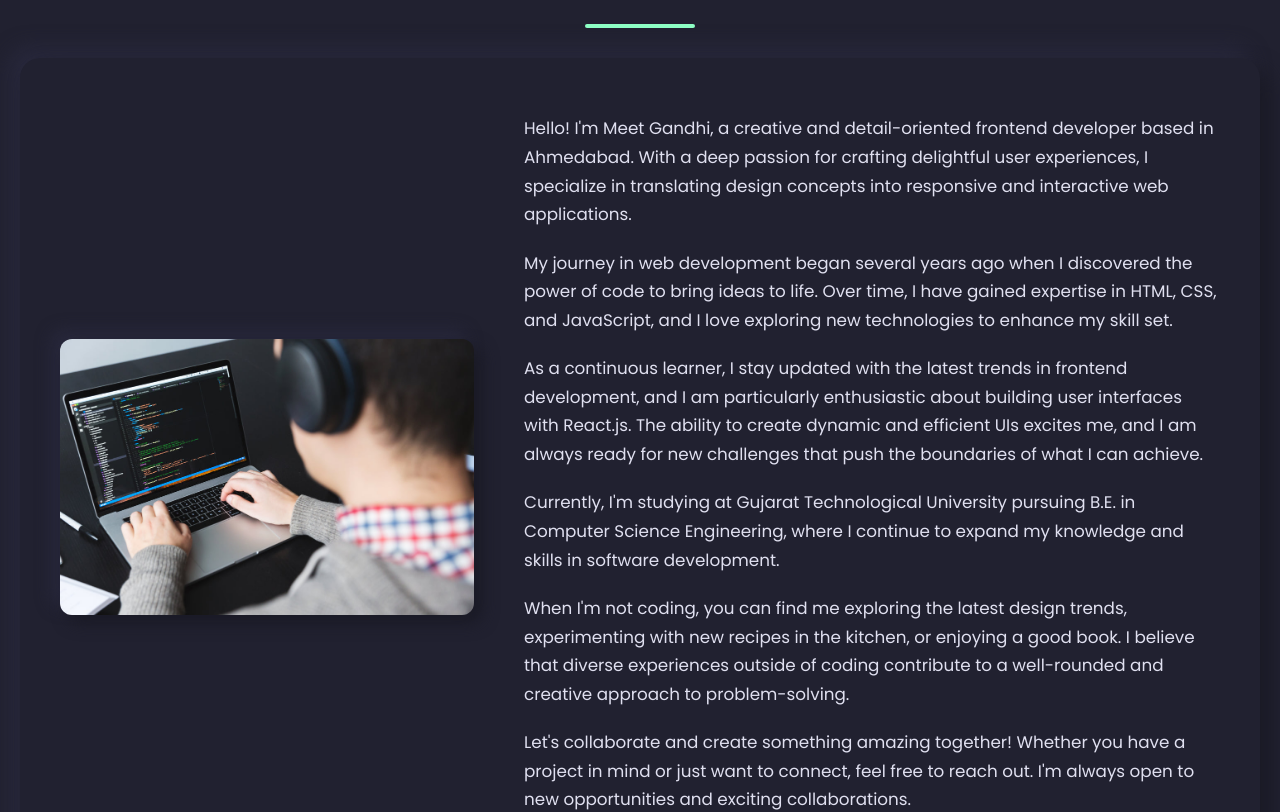
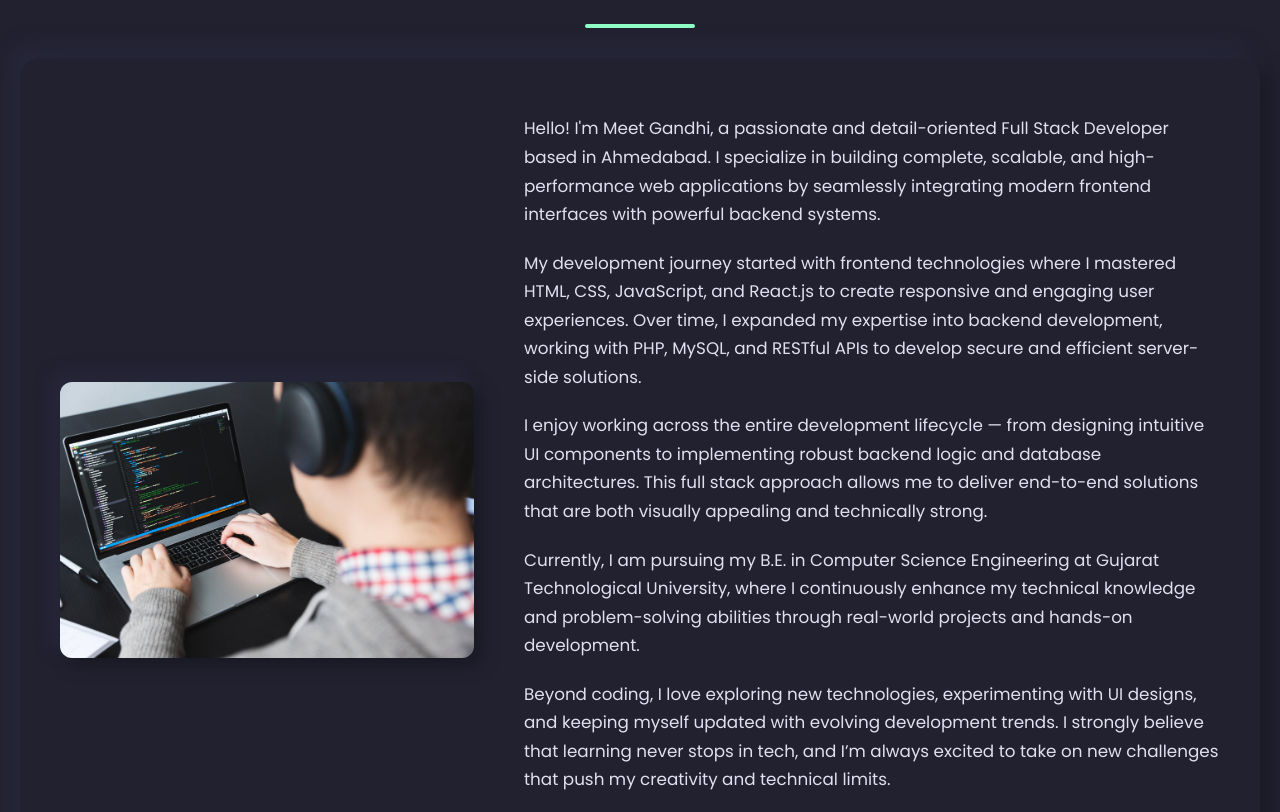
Before and after one commit to httpMeet/PortfolioWebsite, a React (Vite) app: page /about in a window 1280 px wide. Shown: the part 214-1026 px from the top of the page. Built offline with nearby package versions, Linux system fonts and the light colour scheme.

Commit message:
Final Changes

```diff
--- a/src/components/Skills.js
+++ b/src/components/Skills.js
@@ -8,6 +8,8 @@ const Skills = () => {
     { name: 'React', level: 75 },
     { name: 'TypeScript', level: 70 },
     { name: 'Git', level: 75 },
+    { name: 'PHP', level: 70 },
+    { name: 'MySQL', level: 65 },
   ];
 
   return (
@@ -25,7 +27,6 @@ const Skills = () => {
                 className="skill-bar"
                 style={{
                   width: `${skill.level}%`,
-                  // Individual color removed, using CSS gradient
                 }}
               />
             </div>
--- a/src/enhanced-styles.css
+++ b/src/enhanced-styles.css
@@ -1,3 +1,9 @@
+/* Animation Keyframes */
+@keyframes slideIn {
+    0% { opacity: 0; transform: translateY(20px); }
+    100% { opacity: 1; transform: translateY(0); }
+}
+
 body {
   font-family: 'Poppins', sans-serif;
   margin: 0;
@@ -232,9 +238,18 @@ h2 {
 }
 
 .title {
-  font-size: 1.8em;
-  margin-bottom: 15px;
-  font-weight: 500;
+    font-size: 1.8em;
+    margin-bottom: 15px;
+    font-weight: 500;
+}
+
+/* New rotating animation style */
+.title.animated-title {
+    font-size: 1.8em;
+    margin-bottom: 15px;
+    font-weight: 500;
+    /* Apply animation whenever the React key changes */
+    animation: slideIn 0.5s ease-out;
 }
 
 .subtitle {
--- a/src/pages/About.js
+++ b/src/pages/About.js
@@ -1,6 +1,5 @@
 import React from 'react';
 import image1 from '../assets/1.jpg';
-// Removed image2 import for simplified layout
 
 const About = () => {
   return (
@@ -9,24 +8,34 @@ const About = () => {
 
       <div className="about-me-content">
         <div className="image-container">
-          {/* Changed class to image-large for a prominent visual */}
           <img className="image-large" src={image1} alt="Meet Gandhi coding" />
         </div>
 
         <div className="text-container">
-          <p>Hello! I'm Meet Gandhi, a creative and detail-oriented frontend developer based in Ahmedabad. With a deep passion for crafting delightful user experiences, I specialize in translating design concepts into responsive and interactive web applications.</p>
+          <p>
+            Hello! I'm Meet Gandhi, a passionate and detail-oriented Full Stack Developer based in Ahmedabad. I specialize in building complete, scalable, and high-performance web applications by seamlessly integrating modern frontend interfaces with powerful backend systems.
+          </p>
 
-          <p>My journey in web development began several years ago when I discovered the power of code to bring ideas to life. Over time, I have gained expertise in HTML, CSS, and JavaScript, and I love exploring new technologies to enhance my skill set.</p>
+          <p>
+            My development journey started with frontend technologies where I mastered HTML, CSS, JavaScript, and React.js to create responsive and engaging user experiences. Over time, I expanded my expertise into backend development, working with PHP, MySQL, and RESTful APIs to develop secure and efficient server-side solutions.
+          </p>
 
-          <p>As a continuous learner, I stay updated with the latest trends in frontend development, and I am particularly enthusiastic about building user interfaces with React.js. The ability to create dynamic and efficient UIs excites me, and I am always ready for new challenges that push the boundaries of what I can achieve.</p>
+          <p>
+            I enjoy working across the entire development lifecycle — from designing intuitive UI components to implementing robust backend logic and database architectures. This full stack approach allows me to deliver end-to-end solutions that are both visually appealing and technically strong.
+          </p>
 
-          <p>Currently, I'm studying at Gujarat Technological University pursuing B.E. in Computer Science Engineering, where I continue to expand my knowledge and skills in software development.</p>
+          <p>
+            Currently, I am pursuing my B.E. in Computer Science Engineering at Gujarat Technological University, where I continuously enhance my technical knowledge and problem-solving abilities through real-world projects and hands-on development.
+          </p>
 
-          <p>When I'm not coding, you can find me exploring the latest design trends, experimenting with new recipes in the kitchen, or enjoying a good book. I believe that diverse experiences outside of coding contribute to a well-rounded and creative approach to problem-solving.</p>
+          <p>
+            Beyond coding, I love exploring new technologies, experimenting with UI designs, and keeping myself updated with evolving development trends. I strongly believe that learning never stops in tech, and I’m always excited to take on new challenges that push my creativity and technical limits.
+          </p>
 
-          <p>Let's collaborate and create something amazing together! Whether you have a project in mind or just want to connect, feel free to reach out. I'm always open to new opportunities and exciting collaborations.</p>
+          <p>
+            Let’s collaborate and build impactful digital experiences together! Whether you need a complete web solution or want to discuss innovative ideas, feel free to connect with me.
+          </p>
 
-          {/* Simplified the embedded contact section */}
           <div className="contact-buttons contact-about-page">
             <a href="https://www.linkedin.com/in/gandhimeet1/" target="_blank" rel="noopener noreferrer" className="btn">LinkedIn</a>
             <a href="https://github.com/httpMeet" target="_blank" rel="noopener noreferrer" className="btn">GitHub</a>
--- a/src/pages/Home.js
+++ b/src/pages/Home.js
@@ -1,10 +1,36 @@
-import React from 'react';
+import React, { useState, useEffect } from 'react';
 import { Link } from 'react-router-dom';
 import Skills from '../components/Skills';
 import profilePic from '../assets/dp.jpg';
-import MeetGandhiResume from '../assets/MeetGandhiResume.pdf';
+// Asset imports removed
 
 const Home = () => {
+  // Titles to display in the sequence
+  const titles = [
+    'Frontend Developer',
+    'Backend Developer',
+    'Full Stack Developer'
+  ];
+  const [currentTitleIndex, setCurrentTitleIndex] = useState(0);
+  const [displayedTitle, setDisplayedTitle] = useState(titles[0]);
+
+  // Logic to rotate the title index every 3 seconds
+  useEffect(() => {
+    // Set the first title immediately to ensure content loads
+    setDisplayedTitle(titles[0]);
+
+    const interval = setInterval(() => {
+      setCurrentTitleIndex(prevIndex => (prevIndex + 1) % titles.length);
+    }, 3000); // Change title every 3 seconds
+
+    return () => clearInterval(interval);
+  }, []);
+
+  // Update the displayed text whenever the index changes
+  useEffect(() => {
+      setDisplayedTitle(titles[currentTitleIndex]);
+  }, [currentTitleIndex]);
+
   return (
     <>
       <header className="hero section">
@@ -13,13 +39,16 @@ const Home = () => {
             <img src={profilePic} alt="Meet Gandhi" />
           </div>
           <h1>Meet Gandhi</h1>
-          <p className="title">Passionate Frontend Developer</p>
+          {/* UPDATED: Dynamic Title with a key for smooth animation re-render */}
+          <p className="title animated-title" key={currentTitleIndex}>
+            Passionate {displayedTitle}
+          </p>
           <p className="subtitle">Crafting Beautiful & Interactive Web Experiences</p>
           <div className="hero-buttons">
             <Link to="/about" className="btn">About Me</Link>
             <a href="https://github.com/httpMeet" target="_blank" rel="noopener noreferrer" className="btn">GitHub</a>
             <a href="https://www.linkedin.com/in/gandhimeet1/" target="_blank" rel="noopener noreferrer" className="btn">LinkedIn</a>
-            <a href={MeetGandhiResume} download className='btn'>Download Resume</a>
+            <a href="/assets/MeetGandhiResume.pdf" download className='btn'>Download Resume</a>
           </div>
         </div>
       </header>
```
Also changed, not shown: 1 other file (tests, documents, lock files or other folders).
